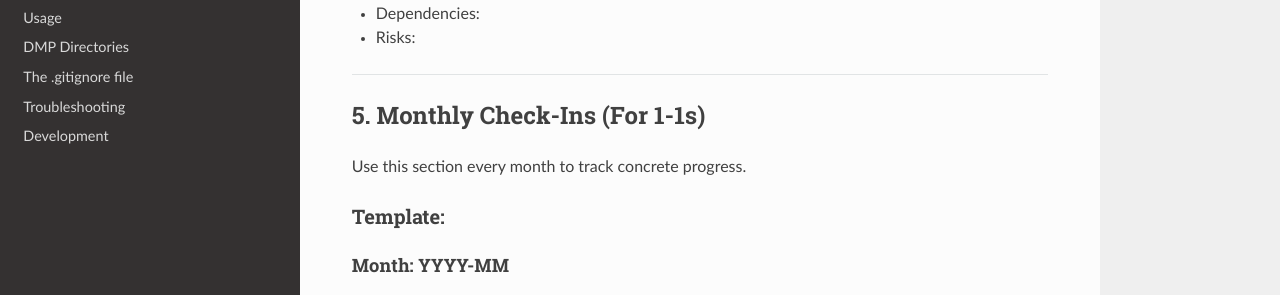
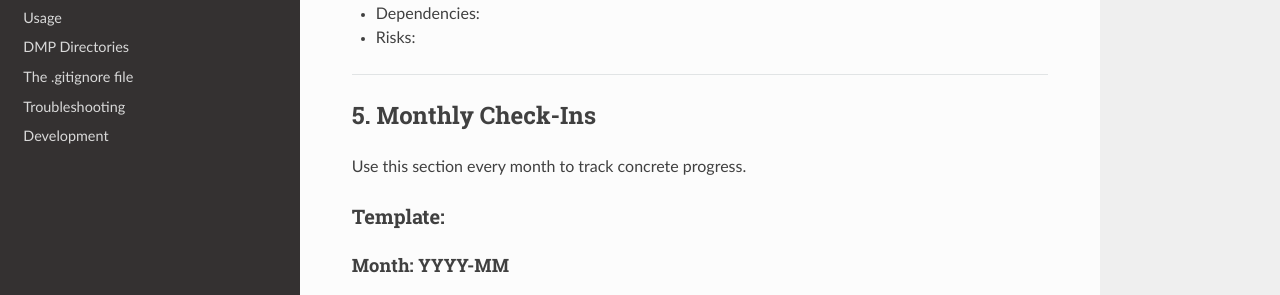
Before and after one commit to bhklab/bhklab-project-template, an MkDocs documentation site: the page built from docs/yearly-project-plan.md, in a window 1280 px wide and 900 px high, scrolled down 1911 px. Shown: the part 161-456 px from the top of the window. Built offline with MkDocs 1.6.1, drawn with Linux system fonts in a browser that asks for light colours; nearby versions of some CDN libraries.

Commit message:
Update section header for Monthly Check-Ins

```diff
--- a/docs/yearly-project-plan.md
+++ b/docs/yearly-project-plan.md
@@ -75,7 +75,7 @@ Add/remove rows depending on the project.
 
 ---
 
-## 5. Monthly Check-Ins (For 1-1s)
+## 5. Monthly Check-Ins
 
 Use this section every month to track concrete progress.
 
```
